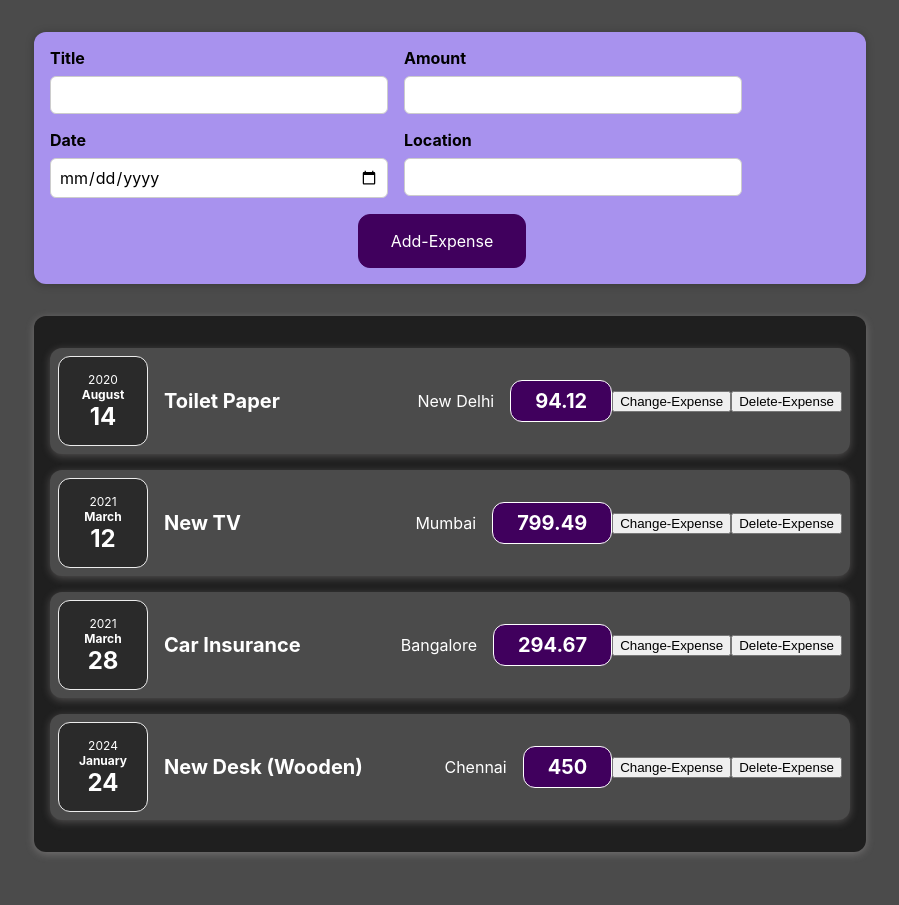
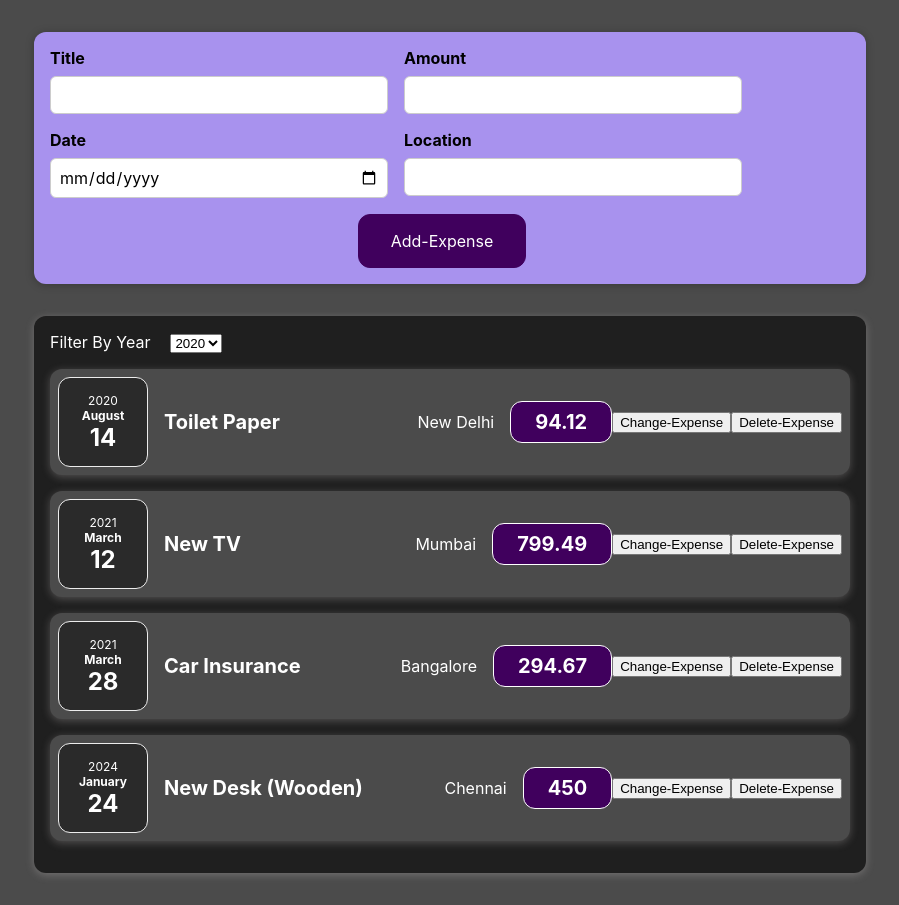
Before and after one commit to EshaGautam/React, a React (Create React App) app: page / in a window 1280 px wide. Shown: the whole page, without its empty margins (190-1089 px from the left). Before the commit the page ends 884 px from the top, so only its background shows below. Built offline with nearby package versions, Linux system fonts and the light colour scheme.

Commit message:
Adding filter component with no state

```diff
--- /dev/null
+++ b/src/component/Expenses/ExpenseFilter.css
@@ -0,0 +1,4 @@
+.expense-filter label{
+    color:white;
+    margin-right: 20px;
+}
--- /dev/null
+++ b/src/component/Expenses/ExpenseFilter.js
@@ -0,0 +1,21 @@
+ import './ExpenseFilter.css'
+ function ExpenseFilter(props){
+    const dropDownChangeHandler =(event)=>{
+props.onYearChange(event.target.value);
+    }
+    return(
+        <div className='expense-filter'>
+            <label>Filter By Year</label>
+            <select value={props.selected} onChange={dropDownChangeHandler}>
+                <option value ="2024">2024</option>
+                <option value ="2023">2023</option>
+                <option value ="2022">2022</option>
+                <option value ="2021">2021</option>
+                <option value ="2020">2020</option>
+            </select>
+
+        </div>
+    )
+ }
+
+ export default ExpenseFilter
--- a/src/component/Expenses/Expenses.js
+++ b/src/component/Expenses/Expenses.js
@@ -1,11 +1,20 @@
 import'./Expenses.css';
 import ExpenseItem from './ExpenseItem';
 import Card from '../UI/Card';
+import { useState } from 'react';
+import ExpenseFilter from './ExpenseFilter';
 
 function Expenses(props){
 
+  const [filteredYear,setFilteredYear] = useState('2020')
+
+  const filterChangedHandler = (selectedYear) =>{
+    setFilteredYear(selectedYear)
+  }
+
     return (
       <Card className="expenses">
+      <ExpenseFilter selected ={filteredYear} onYearChange={filterChangedHandler}/>
         <ExpenseItem
           title={props.items[0].title}
           amount={props.items[0].amount}
```
